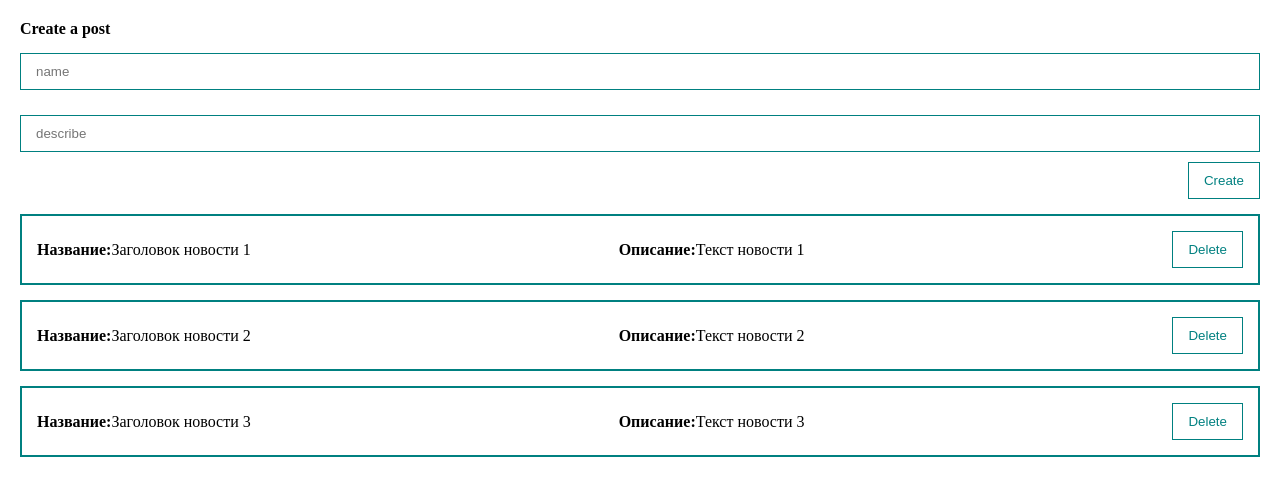
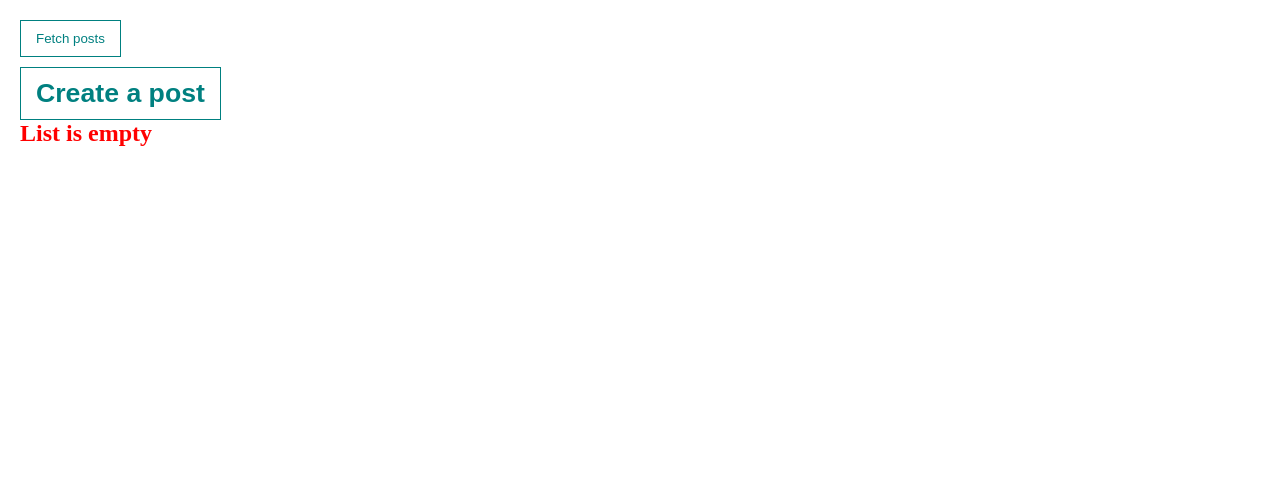
Before and after one commit to DendiRob/vue-learning, a Vue app: page / in a window 1280 px wide. Shown: the top 496 px of the page. Built offline with nearby package versions, Linux system fonts and the light colour scheme.

Commit message:
added fetching data

```diff
--- a/package.json
+++ b/package.json
@@ -7,6 +7,7 @@
     "build": "vue-cli-service build"
   },
   "dependencies": {
+    "axios": "^1.6.1",
     "core-js": "^3.8.3",
     "vue": "^3.2.26",
     "vue-router": "^4.0.3",
@@ -16,7 +17,9 @@
     "@vue/cli-plugin-babel": "~5.0.0",
     "@vue/cli-plugin-router": "~5.0.0",
     "@vue/cli-plugin-vuex": "~5.0.0",
-    "@vue/cli-service": "^5.0.0"
+    "@vue/cli-service": "^5.0.0",
+    "eslint": "^8.53.0",
+    "eslint-plugin-vue": "^9.18.1"
   },
   "browserslist": [
     "> 1%",
--- a/src/App.vue
+++ b/src/App.vue
@@ -1,15 +1,31 @@
 <template>
+    <div>
+        <my-button
+        @click="fetchPosts"
+        style="display: block;
+        margin-bottom: 10px;"
+        >Fetch posts</my-button>
+        <my-button
+        @click="showDialog"
+        >
+        <h1>Create a post</h1>
+        </my-button>
+        <my-dialog v-model:show="dialogVisible">
             <post-form
             @create="createPost"
             />
+        </my-dialog>
         <post-list
             :posts="posts"
             @remove='deletePost'
         />
+    </div>
 </template>
 <script>
 import PostList from '@/components/PostList.vue';
 import PostForm from '@/components/PostForm.vue';
+import axios from 'axios';
+
 export default {
     components: {
         PostList,
@@ -17,19 +33,29 @@ export default {
     },
     data() {
         return {
-            posts:  [
-            { id: 1, title: "Заголовок новости 1", body: "Текст новости 1" },
-            { id: 2, title: "Заголовок новости 2", body: "Текст новости 2" },
-            { id: 3, title: "Заголовок новости 3", body: "Текст новости 3" },
-            ],
+            posts:  [],
+            dialogVisible: false,
         }
     },
     methods: {
         createPost(post){
-            this.posts.push(post)
+            this.posts.push(post);
+            this.dialogVisible = false
         },
         deletePost(deletedPost){
             this.posts= this.posts.filter(post => post !== deletedPost)
+
+        },
+        showDialog() {
+            this.dialogVisible = true
+        },
+        async fetchPosts() {
+            try {
+                const response = await axios.get('https://jsonplaceholder.typicode.com/posts?_limit=10');
+                this.posts = response.data;
+            } catch (error) {
+                alert(error)
+            }
 
         }
     },
--- a/src/components/PostList.vue
+++ b/src/components/PostList.vue
@@ -1,11 +1,16 @@
 <template>
     <div>
+        <div v-show="posts.length > 0">
             <post-item
             v-for="post in posts"
             :key="post.id"
             :post="post"
             @remove="$emit('remove', post)"
             />
+        </div>
+        <h2 v-show="posts.length == 0" style="color: red">
+            List is empty
+        </h2>
     </div>
 </template>
 <script>
--- /dev/null
+++ b/src/components/UI/MyDialog.vue
@@ -0,0 +1,45 @@
+<template>
+    <div class="dialog" v-if="show" @click.stop="hideDialog">
+        <div @click.stop class="dialog__content">
+            <slot></slot>
+        </div>
+    </div>
+</template>
+<script>
+export default {
+    name: 'my-dialog',
+    props: {
+        show: {
+            type: Boolean,
+            default: false,
+        }
+    },
+    methods: {
+        hideDialog() {
+            this.$emit('update:show', false)
+        }
+    },
+}
+</script>
+<style scoped>
+    .dialog {
+        top: 0;
+        right: 0;
+        left: 0;
+        right: 0;
+        background-color: rgba(0, 0, 0, .5);
+        position: fixed;
+        display: flex;
+        justify-content: center;
+        align-items: center;
+        height: 100vh;;
+    }
+    .dialog__content {
+        background-color: white;
+        border-radius: 12px;
+        min-height: 50px;
+        min-width: 300px;
+        padding: 30px;
+
+    }
+</style>
--- a/src/components/UI/index.js
+++ b/src/components/UI/index.js
@@ -1,7 +1,9 @@
 import MyButton from './MyButton';
-import MyInput from './MyInput'
+import MyInput from './MyInput';
+import MyDialog from './MyDialog';
 
 export default [
     MyButton,
-    MyInput
+    MyInput,
+    MyDialog
 ]
--- a/src/main.js
+++ b/src/main.js
@@ -6,6 +6,6 @@ const app = createApp(App)
 
 components.forEach(component => {
     app.component(component.name, component);
-})
+});
 
 app.mount('#app')
```
Also changed, not shown: .eslintrc.js (added), 1 other file (tests, documents, lock files or other folders). Lines whose indentation alone changed are shown as unchanged.
